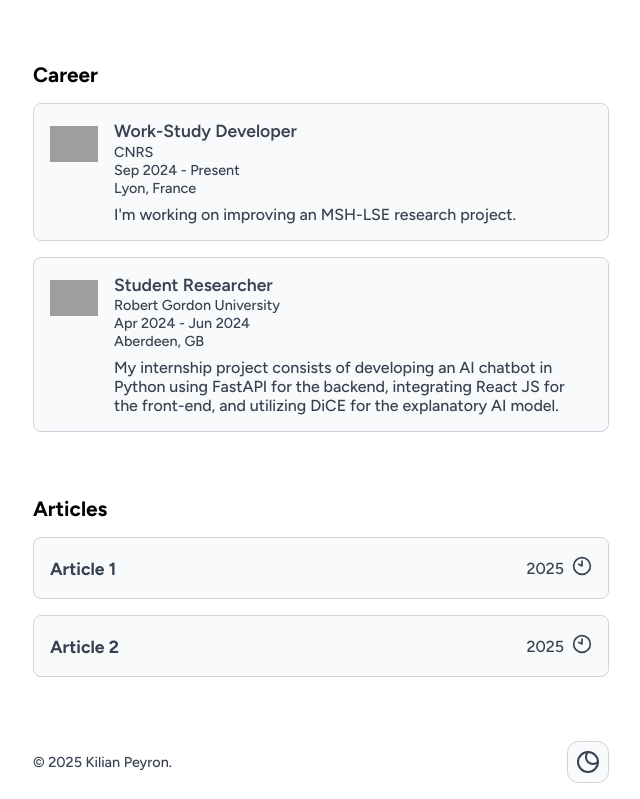
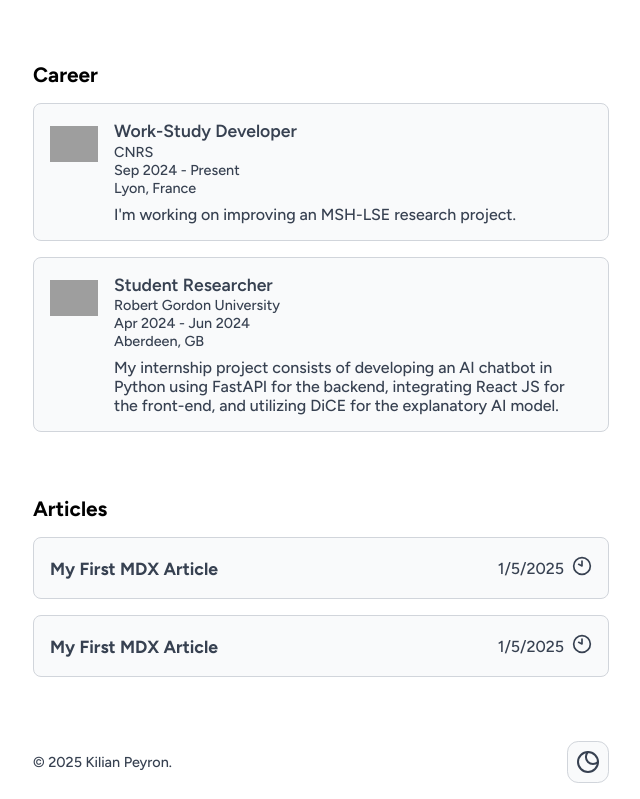
Before and after one commit to kikspey/portfolio, a Next.js app: page / in a window 1280 px wide. Shown: the part 904-1703 px from the top of the page, without its empty margins (319-959 px from the left). Built offline with nearby package versions, Linux system fonts and the light colour scheme; grey boxes are pictures that could not be loaded.

Commit message:
get all articles

```diff
--- a/components/Section/Articles/Articles.styles.ts
+++ b/components/Section/Articles/Articles.styles.ts
@@ -12,6 +12,12 @@ export const ArticlesContainer = styled.div`
   display: flex;
   flex-direction: column;
   width: 100%;
+
+  a {
+    &:not(:last-child) {
+      margin-bottom: 1rem;
+    }
+  }
 `;
 
 export const ArticleContainer = styled.div`
@@ -23,10 +29,6 @@ export const ArticleContainer = styled.div`
   border: 1px solid var(--border);
   border-radius: 0.5rem;
   cursor: pointer;
-
-  &:not(:last-child) {
-    margin-bottom: 1rem;
-  }
 
   &:active {
     transform: scale(0.98);
--- a/components/Section/Articles/Articles.tsx
+++ b/components/Section/Articles/Articles.tsx
@@ -1,11 +1,42 @@
 import Article from "./Article";
 import { ArticlesContainer } from "./Articles.styles";
+import fs from "fs";
+import path from "path";
+import matter from "gray-matter";
+import Link from "next/link";
+
+const articlesDirectory = path.join(process.cwd(), "content/blog");
+
+const getAllPosts = () => {
+  const fileNames = fs.readdirSync(articlesDirectory);
+  const allPosts = fileNames.map((fileName) => {
+    const fullPath = path.join(articlesDirectory, fileName);
+    const fileContents = fs.readFileSync(fullPath, "utf8");
+    const { data, content } = matter(fileContents);
+
+    return {
+      slug: fileName.replace(/\.mdx?$/, ""),
+      data,
+      content,
+    };
+  });
+
+  return allPosts;
+};
 
 const Articles = () => {
+  const posts = getAllPosts();
+
   return (
     <ArticlesContainer>
-        <Article title="Article 1" date="2025"/>
-        <Article title="Article 2" date="2025"/>
+      {posts.map((post) => (
+        <Link href={`/blog/${post.slug}`} key={post.slug}>
+          <Article
+            title={post.data.title}
+            date={new Date(post.data.date).toLocaleDateString()}
+          />
+        </Link>
+      ))}
     </ArticlesContainer>
   );
 };
--- /dev/null
+++ b/content/blog/about.mdx
@@ -0,0 +1,13 @@
+---
+title: My First MDX Article
+date: 2025-01-05
+author: Your Name
+---
+
+# Welcome to My Blog
+
+This is a demonstration article in **MDX**. MDX lets you blend Markdown and JSX to create interactive and dynamic posts.
+
+## Using JSX
+
+You can write JSX directly in your MDX documents. For example, here's a simple component:
```
